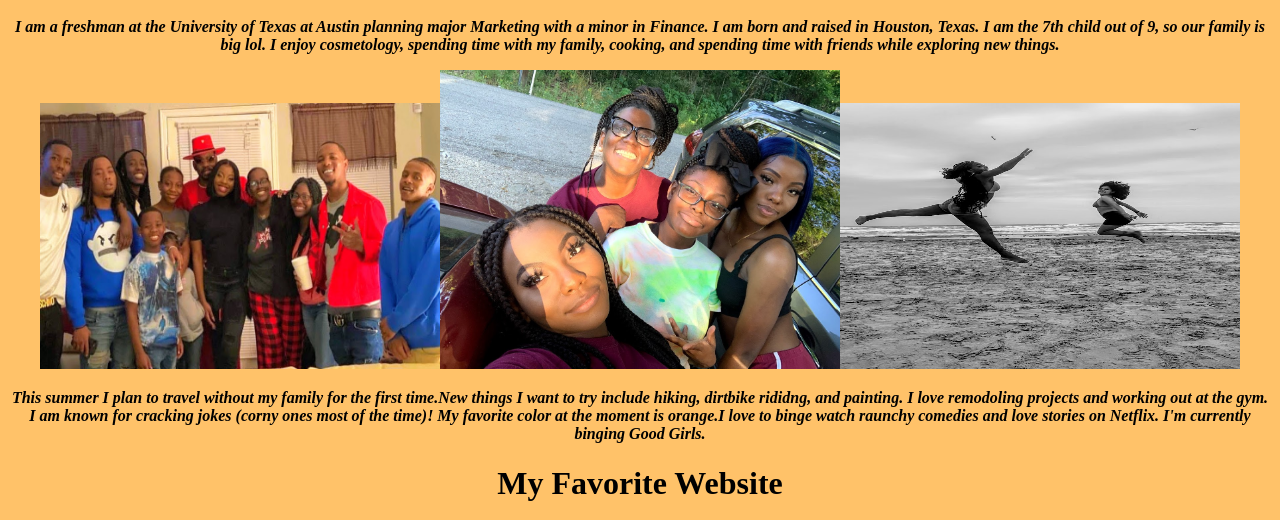
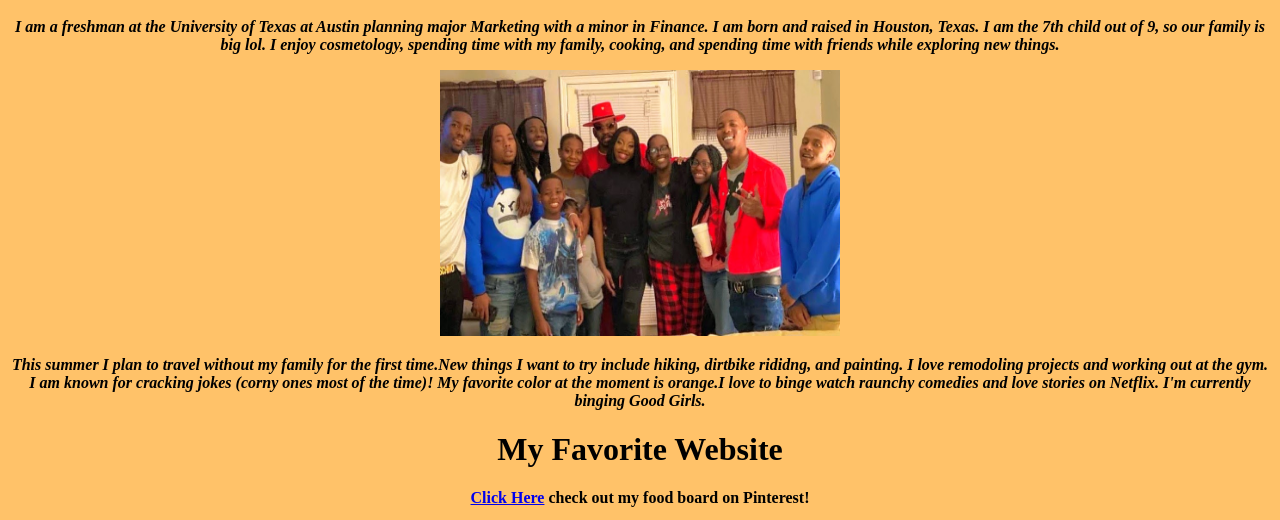
Before and after one commit to kad3378/kad3378.github.io, a plain HTML site: page index.html in a window 1280 px wide. Shown: the part 738-1258 px from the top of the page. Drawn offline with Linux system fonts and the light colour scheme.

Commit message:
Update index.html

```diff
--- a/index.html
+++ b/index.html
@@ -3,13 +3,13 @@
   <h1 style="text-align:center;font-family:signpainter;">My name is Khamiliah Davis </h1>
   <h1 style="text-align:center;font-family:heiti sc;">WELCOME TO MY WEBSITE! </h2>
 
-<center><img src="2020.JPG" width="400" height="266"><img src="SunnySelfie.JPG" width="400" height"266"><img src="UTHeadandBody.JPG" width="400" height="266" />
+<center><img src="2020.JPG" width="400" height="266"><img src="SunnySelfie.JPG" width="400" height"266">
 
 <b><h1 style="text-align:center;font-family:signpainter;font-style:bold;> align="center"> ABOUT ME </h1>
 <p style ="text-align:center;font-family:heiti sc;font-size:16px;font-style:italic">
   I am a freshman at the University of Texas at Austin planning major Marketing with a minor in Finance. I am born and raised in Houston, Texas. I am the 7th child out of 9, so our family is big lol. I enjoy cosmetology, spending time with my family, cooking, and spending time with friends while exploring new things. </p>
 
-<center><img src="family.JPG" width="400" height="266"><img src="thegirls.JPG" width="400" height"266"><img src="jump.JPG" width="400" height="266" />
+<center><img src="family.JPG" width="400" height="266">
 
 <p style ="text-align:center;font-family:heiti sc;font-size:16px;font-style:italic">
   This summer I plan to travel without my family for the first time.New things I want to try include hiking, dirtbike rididng, and painting. I love remodoling projects and working out at the gym. I am known for cracking jokes (corny ones most of the time)! My favorite color at the moment is orange.I love to binge watch raunchy comedies and love stories on Netflix. I'm currently binging Good Girls. </p>
```
